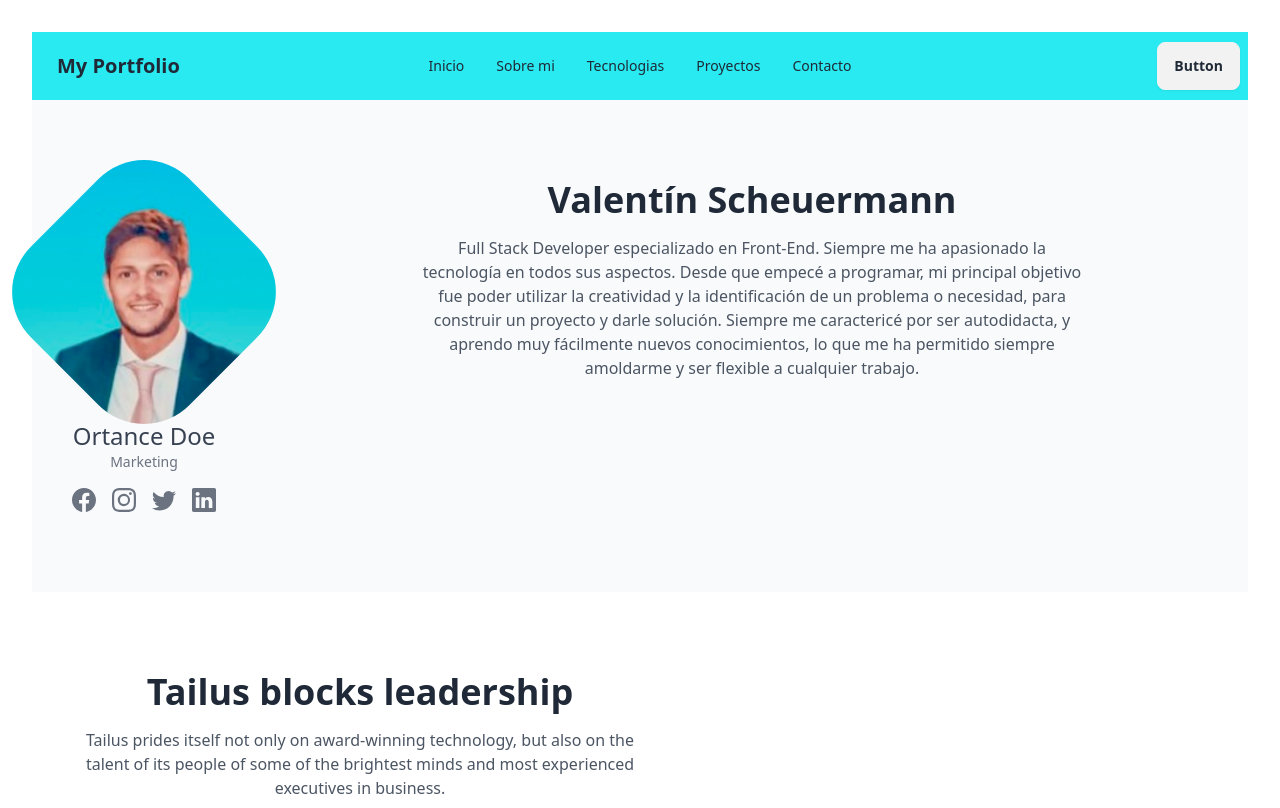
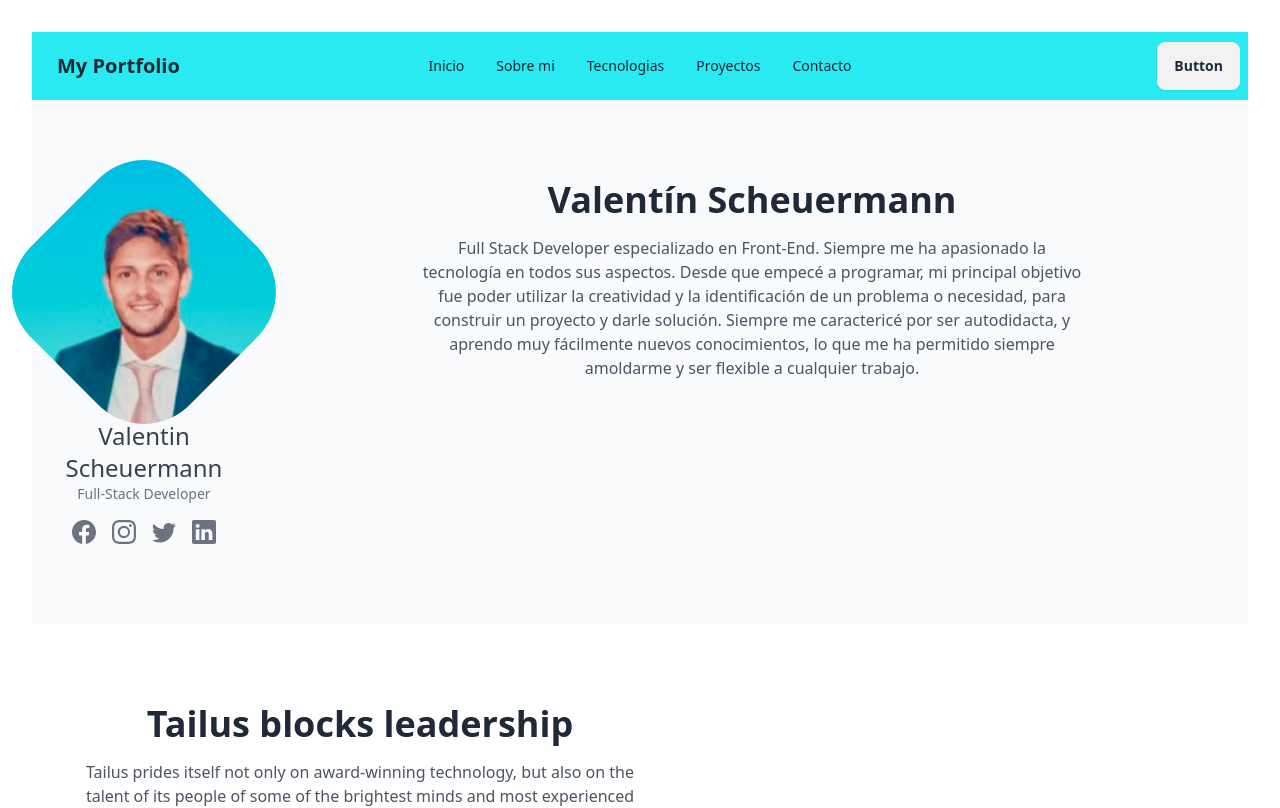
Before and after one commit to ValentinScheuermann/Portfolio, a React (Vite) app: page / in a window 1280 px wide. Shown: the top 808 px of the page. Built offline with nearby package versions, Linux system fonts and the light colour scheme.

Commit message:
Update Perfil.jsx

```diff
--- a/src/components/Perfil/Perfil.jsx
+++ b/src/components/Perfil/Perfil.jsx
@@ -31,8 +31,8 @@ const Perfil = () => {
             />
           </div>
           <div class="perfil">
-            <h4 class="text-2xl  text-gray-700 dark:text-white">Ortance Doe</h4>
-            <span class="block text-sm text-gray-500">Marketing</span>
+            <h4 class="text-2xl  text-gray-700 dark:text-white">Valentin Scheuermann</h4>
+            <span class="block text-sm text-gray-500">Full-Stack Developer</span>
           </div>
           <div class="flex justify-center space-x-4 text-gray-500">
             <a href="#" target="_blank" aria-label="facebook">
```
